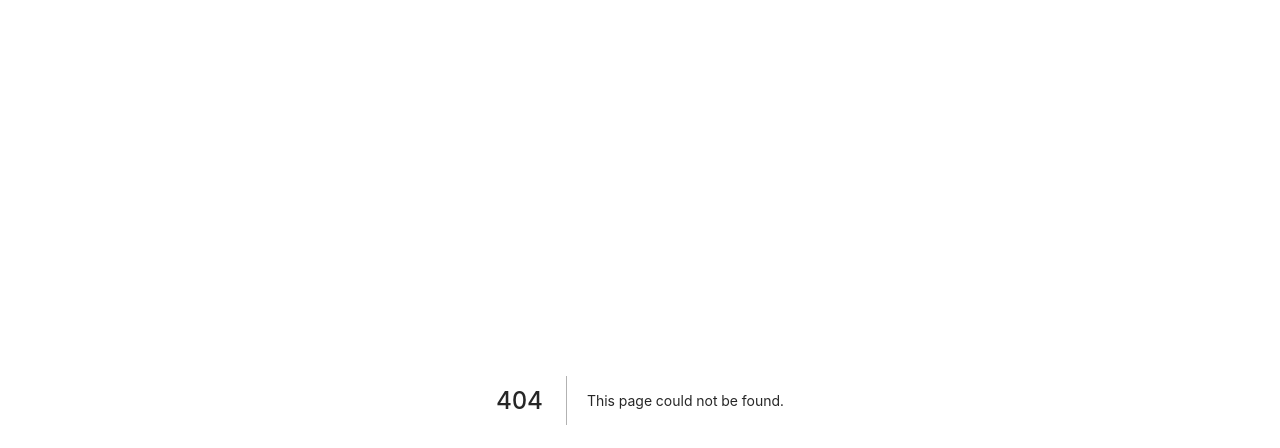
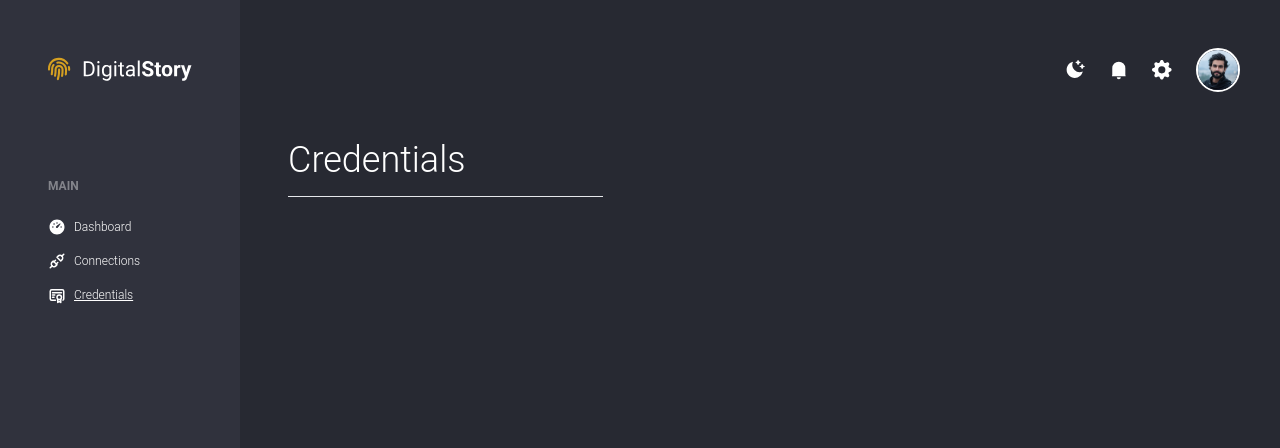
Before and after one commit to ealexandros/uth-thesis, a Next.js app in the folder digital-story/client/: page /dashboard/credentials in a window 1280 px wide. Before the commit this address had no page. Shown: the top 448 px of the page. Built offline with nearby package versions, Linux system fonts and the light colour scheme.

Commit message:
fix: remove beta from dashboard layout
+ rename config to options

```diff
--- a/digital-story/client/api/connections/receiveConnection.ts
+++ b/digital-story/client/api/connections/receiveConnection.ts
@@ -9,10 +9,10 @@ const receiveConnection = (connectionUrl: string): Promise<void> => {
 };
 
 export const useReceiveConnectionMutation = (
-  config?: MutationConfig<typeof receiveConnection>
+  options?: MutationConfig<typeof receiveConnection>
 ) => {
   return useMutation({
-    ...config,
+    ...options,
     mutationFn: receiveConnection,
   });
 };
--- a/digital-story/client/components/Layouts/DashboardLayout.tsx
+++ b/digital-story/client/components/Layouts/DashboardLayout.tsx
@@ -79,7 +79,7 @@ export const DashboardLayout = ({ children }: DashboardLayoutProps) => {
   return (
     <section className="h-screen w-screen bg-dark text-white flex flex-col md:flex-row">
       <div
-        className="px-12 py-10 cursor-pointer block relative md:hidden"
+        className="px-12 py-10 cursor-pointer block md:hidden"
         onClick={() => setVisible((prev) => !prev)}
       >
         <GiHamburgerMenu size="1.5em" />
@@ -134,10 +134,6 @@ export const DashboardLayout = ({ children }: DashboardLayoutProps) => {
           </nav>
 
           <DashboardToolbox className="pb-6 m-auto md:hidden" />
-
-          <h6 className="text-white uppercase text-xs text-right font-bold opacity-40">
-            beta
-          </h6>
         </div>
       </aside>
 
--- /dev/null
+++ b/digital-story/client/pages/dashboard/credentials.tsx
@@ -0,0 +1,25 @@
+import Head from "next/head";
+import { DashboardLayout } from "../../components/Layouts/DashboardLayout";
+import { NextPageWithLayout } from "../../types";
+
+const Credentials: NextPageWithLayout = () => {
+  return (
+    <>
+      <Head>
+        <title>Digital Story - Credentials</title>
+      </Head>
+
+      <div className="h-full flex flex-col space-y-8">
+        <h1 className="text-4xl text-white font-light border-b pb-4 w-full sm:w-1/2 lg:w-2/6">
+          Credentials
+        </h1>
+      </div>
+    </>
+  );
+};
+
+Credentials.getLayout = function getLayout(page: React.ReactElement) {
+  return <DashboardLayout>{page}</DashboardLayout>;
+};
+
+export default Credentials;
```
